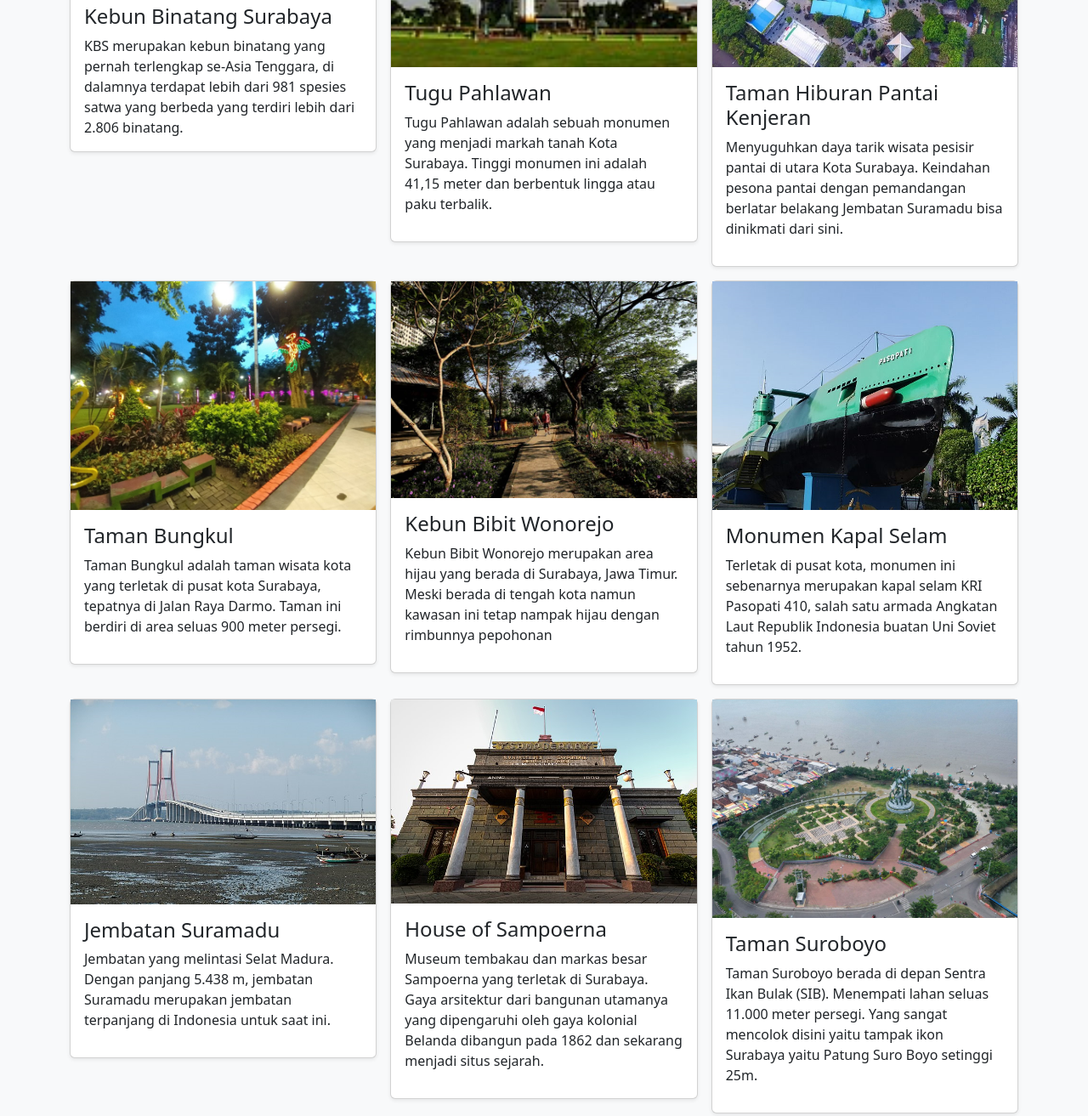
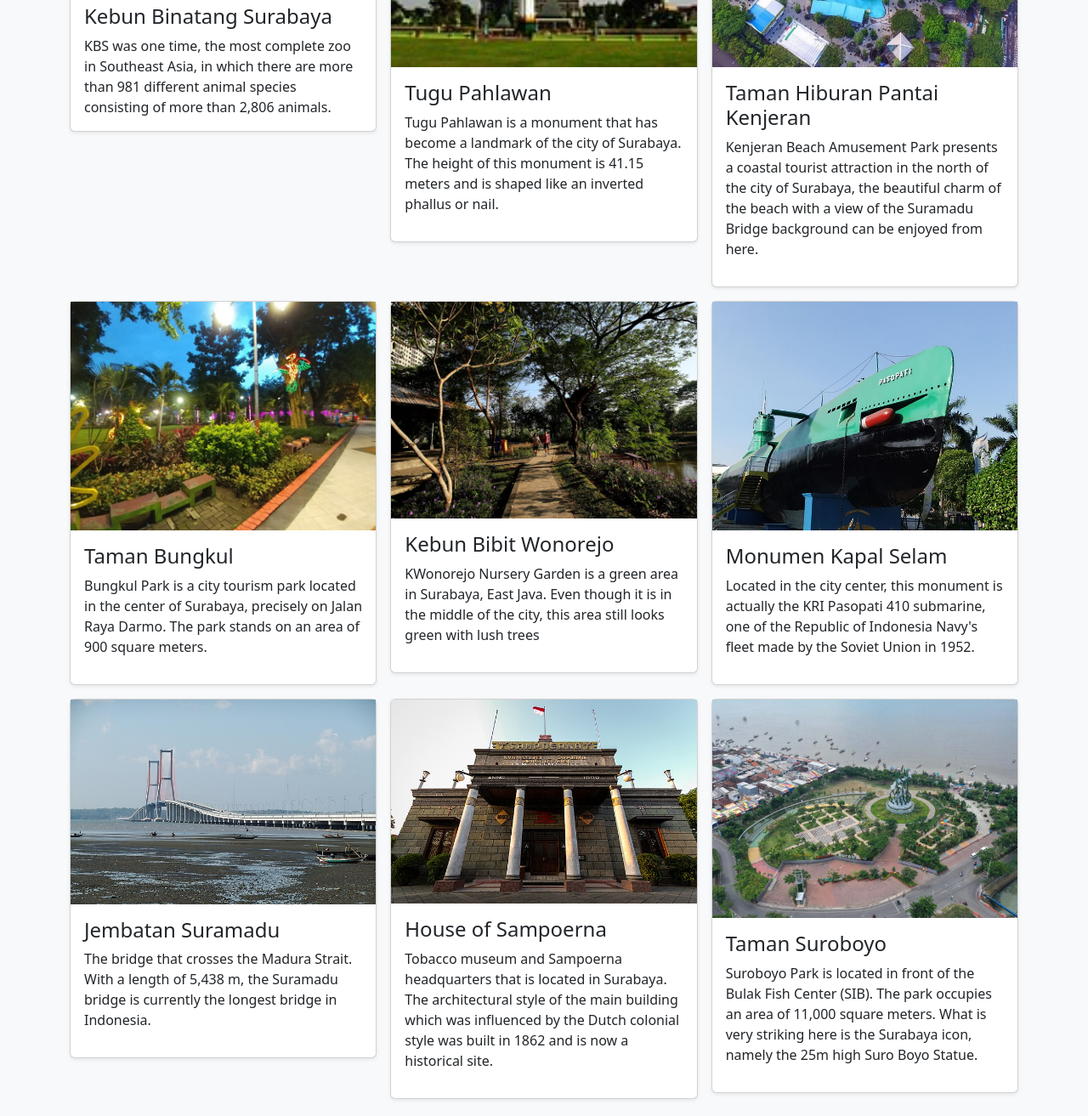
Before and after one commit to SteelAwsm/IF184504_WEBPRO-D-_Q1_5025201209_Hemakesha-Ramadhani-Heriqbaldi, a plain HTML site: page tourist.html in a window 1280 px wide. Shown: the part 720-2033 px from the top of the page at 85% size. Drawn offline with nearby package versions, Linux system fonts and the light colour scheme.

Commit message:
finalize project

```diff
--- a/tourist.html
+++ b/tourist.html
@@ -117,7 +117,7 @@
 
             <div class="card-body">
               <h4 class="card-text">Kebun Binatang Surabaya</h4>
-              <p class="card-text">KBS merupakan kebun binatang yang pernah terlengkap se-Asia Tenggara, di dalamnya terdapat lebih dari 981 spesies satwa yang berbeda yang terdiri lebih dari 2.806 binatang. </p>
+              <p class="card-text">KBS was one time, the most complete zoo in Southeast Asia, in which there are more than 981 different animal species consisting of more than 2,806 animals. </p>
             </div>
           </div>
         </div>
@@ -127,7 +127,7 @@
 
             <div class="card-body">
               <h4 class="card-text">Tugu Pahlawan</h4>
-              <p class="card-text">Tugu Pahlawan adalah sebuah monumen yang menjadi markah tanah Kota Surabaya. Tinggi monumen ini adalah 41,15 meter dan berbentuk lingga atau paku terbalik.</p>
+              <p class="card-text">Tugu Pahlawan is a monument that has become a landmark of the city of Surabaya. The height of this monument is 41.15 meters and is shaped like an inverted phallus or nail.</p>
              <div class="d-flex justify-content-between align-items-center">
              </div>
             </div>
@@ -139,7 +139,7 @@
 
             <div class="card-body">
               <h4 class="card-text">Taman Hiburan Pantai Kenjeran</h4>
-              <p class="card-text">Menyuguhkan daya tarik wisata pesisir pantai di utara Kota Surabaya. Keindahan pesona pantai dengan pemandangan berlatar belakang Jembatan Suramadu bisa dinikmati dari sini.</p>
+              <p class="card-text">Kenjeran Beach Amusement Park presents a coastal tourist attraction in the north of the city of Surabaya, the beautiful charm of the beach  with a view of the Suramadu Bridge background can be enjoyed from here.</p>
              <div class="d-flex justify-content-between align-items-center">
              </div>
             </div>
@@ -152,7 +152,7 @@
 
             <div class="card-body">
               <h4 class="card-text">Taman Bungkul</h4>
-              <p class="card-text"> Taman Bungkul adalah taman wisata kota yang terletak di pusat kota Surabaya, tepatnya di Jalan Raya Darmo. Taman ini berdiri di area seluas 900 meter persegi.</p>
+              <p class="card-text"> Bungkul Park is a city tourism park located in the center of Surabaya, precisely on Jalan Raya Darmo. The park stands on an area of 900 square meters.</p>
              <div class="d-flex justify-content-between align-items-center">
               </div>
             </div>
@@ -164,7 +164,7 @@
 
             <div class="card-body">
               <h4 class="card-text">Kebun Bibit Wonorejo</h4>
-              <p class="card-text">Kebun Bibit Wonorejo merupakan area hijau yang berada di Surabaya, Jawa Timur. Meski berada di tengah kota namun kawasan ini tetap nampak hijau dengan rimbunnya pepohonan </p>
+              <p class="card-text">KWonorejo Nursery Garden is a green area in Surabaya, East Java. Even though it is in the middle of the city, this area still looks green with lush trees </p>
              <div class="d-flex justify-content-between align-items-center">
              </div>
             </div>
@@ -176,7 +176,7 @@
 
             <div class="card-body">
               <h4 class="card-text">Monumen Kapal Selam</h4>
-              <p class="card-text">Terletak di pusat kota, monumen ini sebenarnya merupakan kapal selam KRI Pasopati 410, salah satu armada Angkatan Laut Republik Indonesia buatan Uni Soviet tahun 1952. </p>
+              <p class="card-text">Located in the city center, this monument is actually the KRI Pasopati 410 submarine, one of the Republic of Indonesia Navy's fleet made by the Soviet Union in 1952. </p>
              <div class="d-flex justify-content-between align-items-center">
              </div>
             </div>
@@ -188,7 +188,7 @@
             <img src="/images/suramadu.png">
             <div class="card-body">
               <h4 class="card-text">Jembatan Suramadu</h4>
-              <p class="card-text">Jembatan yang melintasi Selat Madura. Dengan panjang 5.438 m, jembatan Suramadu merupakan jembatan terpanjang di Indonesia untuk saat ini. </p>
+              <p class="card-text">The bridge that crosses the Madura Strait. With a length of 5,438 m, the Suramadu bridge is currently the longest bridge in Indonesia. </p>
              <div class="d-flex justify-content-between align-items-center">
              </div>
             </div>
@@ -200,7 +200,7 @@
 
             <div class="card-body">
               <h4 class="card-text">House of Sampoerna</h4>
-              <p class="card-text">Museum tembakau dan markas besar Sampoerna yang terletak di Surabaya. Gaya arsitektur dari bangunan utamanya yang dipengaruhi oleh gaya kolonial Belanda dibangun pada 1862 dan sekarang menjadi situs sejarah. </p>
+              <p class="card-text">Tobacco museum and Sampoerna headquarters that is located in Surabaya. The architectural style of the main building which was influenced by the Dutch colonial style was built in 1862 and is now a historical site. </p>
              <div class="d-flex justify-content-between align-items-center">
              </div>
             </div>
@@ -212,7 +212,7 @@
 
             <div class="card-body">
               <h4 class="card-text">Taman Suroboyo</h4>
-              <p class="card-text">Taman Suroboyo berada di depan Sentra Ikan Bulak (SIB). Menempati lahan seluas 11.000 meter persegi. Yang sangat mencolok disini yaitu tampak ikon Surabaya yaitu Patung Suro Boyo setinggi 25m.  </p>
+              <p class="card-text">Suroboyo Park is located in front of the Bulak Fish Center (SIB). The park occupies an area of 11,000 square meters. What is very striking here is the Surabaya icon, namely the 25m high Suro Boyo Statue. </p>
              <div class="d-flex justify-content-between align-items-center">
               </div>
             </div>
```
Also changed, not shown: foods.html (+9 -9 lines), hometown.html (+5 -4 lines).
